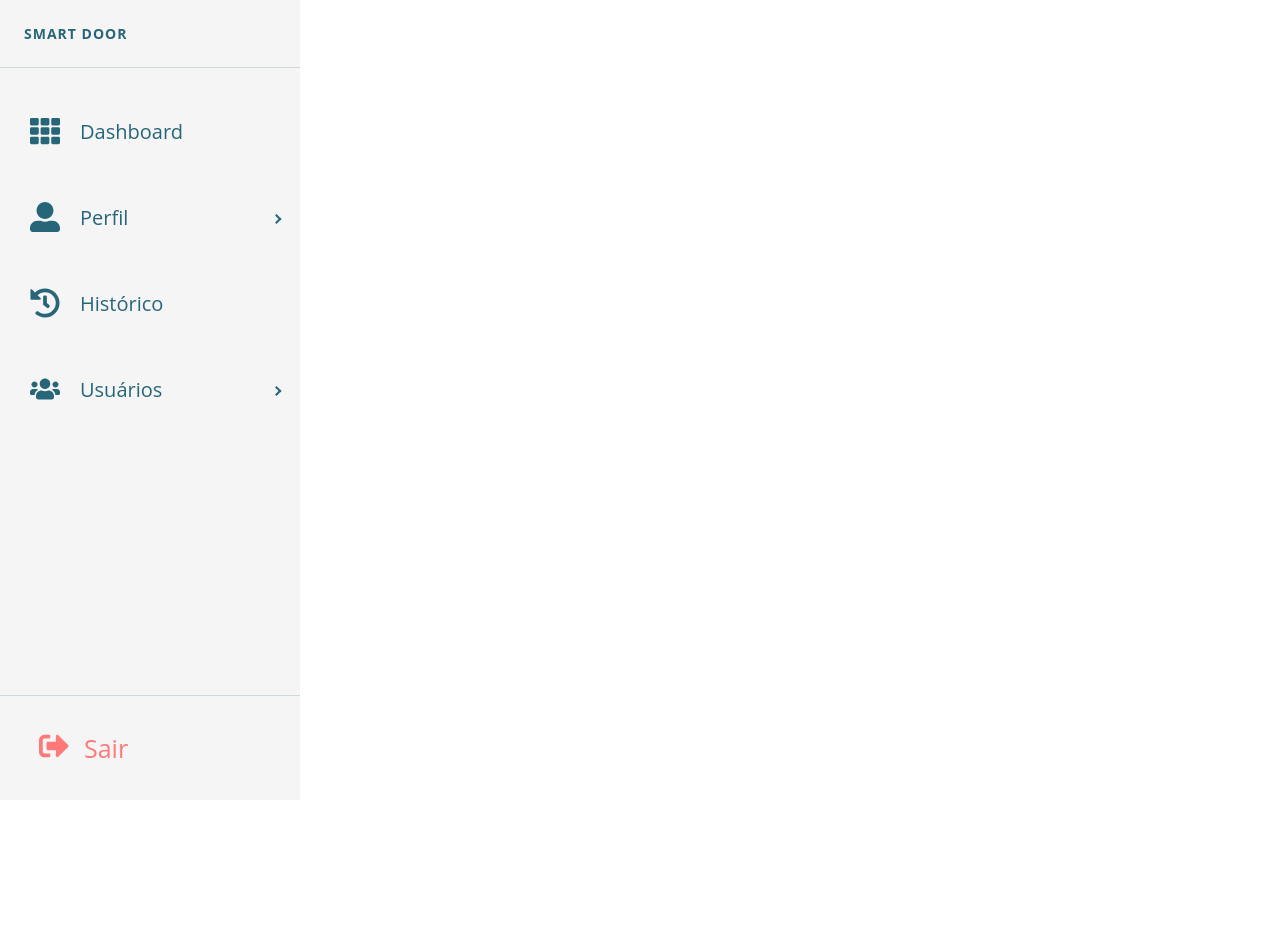
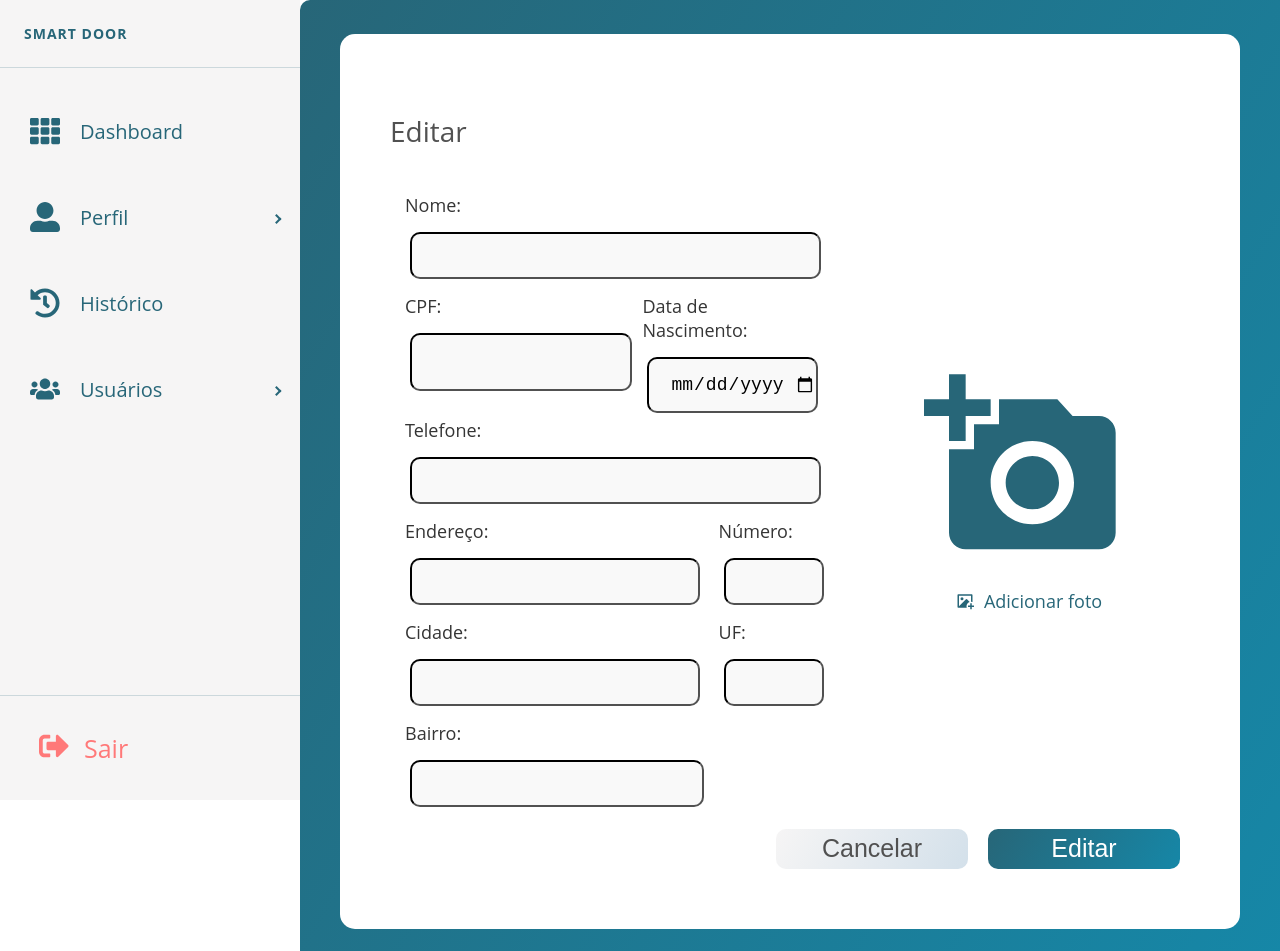
Before and after one commit to PI2-G9/frontend, a React (Create React App) app: page /editar in a window 1280 px wide. Shown: the top 951 px of the page. Before the commit the page ends 800 px from the top, so only its background shows below. Built offline with nearby package versions, Linux system fonts and the light colour scheme.

Commit message:
Add edit screen

```diff
--- a/src/Components/Sidebar/index.js
+++ b/src/Components/Sidebar/index.js
@@ -47,7 +47,7 @@ const Sidebar = () => {
             icon={<FaUserAlt size={30}/>}
             title="Perfil">
             <MenuItem style={subMenuItem} >Perfil <Link to="/perfil" /></MenuItem>
-            <MenuItem style={subMenuItem} >Editar perfil</MenuItem>
+            <MenuItem style={subMenuItem} >Editar perfil<Link to="/editar" /></MenuItem>
           </SubMenu>
           <MenuItem
             style={menuItem}
--- a/src/Routes/index.js
+++ b/src/Routes/index.js
@@ -3,6 +3,7 @@ import { Route, Switch } from "react-router-dom";
 import Dashboard from '../pages/Dashboard';
 import Profile from '../pages/Profile';
 import Login from '../pages/Login';
+import EditUser from '../pages/EditUser';
 import RegisterUser from '../pages/RegisterUser';
 import Sidebar from '../Components/Sidebar';
 
@@ -16,6 +17,7 @@ const Routes = () => {
         <Route path="/" exact component={Dashboard}></Route>
         <Route path="/perfil" exact component={Profile}></Route>
         <Route path="/cadastro" exact component={RegisterUser}></Route>
+        <Route path="/editar" exact component={EditUser}></Route>
       </div>
     </Switch>
   )
--- /dev/null
+++ b/src/pages/EditUser/index.js
@@ -0,0 +1,86 @@
+import React from 'react';
+import Style from './style';
+import { MdAddAPhoto } from "react-icons/md";
+import { RiImageAddFill } from "react-icons/ri";
+
+const EditUser = () => {
+
+  return (
+    <div style={Style.container}>
+      <div style={Style.card}>
+        <div style={{ display: 'flex', flex: 1, flexDirection: 'column' }}>
+          <div style={{ display: 'flex' }}>
+            <p style={{ fontSize: 28, color: '#515151' }}>Editar</p>
+          </div>
+          <div style={{ display: 'flex', flex: 1, flexDirection: 'row' }}>
+            <div style={{ display: 'flex', flexDirection: 'column', width: "60%" }}>
+              <div style={{ margin: 10 }}>
+                <p style={{ fontSize: 18, margin: 5 }}>Nome:</p>
+                <input style={Style.input} />
+              </div>
+              <div style={{ display: 'flex', flexDirection: 'row', margin: 10 }}>
+                <div style={{ width: '53%' }}>
+                  <p style={{ fontSize: 18, margin: 5 }}>CPF:</p>
+                  <input style={Style.input} />
+                </div>
+                <div style={{ width: '41%' }}>
+                  <p style={{ fontSize: 18, margin: 5 }}>Data de Nascimento:</p>
+                  <input style={Style.input}
+                    placeholder="01/01/1999"
+                    type="date"
+                  />
+                </div>
+              </div>
+              <div style={{ margin: 10 }}>
+                <p style={{ fontSize: 18, margin: 5 }}>Telefone:</p>
+                <input style={Style.input} />
+              </div>
+              <div style={{ display: 'flex', flexDirection: 'row', margin: 10 }}>
+                <div style={{ width: "70%" }}>
+                  <p style={{ fontSize: 18, margin: 5 }}>Endereço:</p>
+                  <input style={Style.input} />
+                </div>
+                <div style={{ width: "23%" }}>
+                  <p style={{ fontSize: 18, margin: 5 }}>Número:</p>
+                  <input style={Style.input} />
+                </div>
+              </div>
+              <div style={{ display: 'flex', flexDirection: 'row', margin: 10 }}>
+                <div style={{ width: "70%" }}>
+                  <p style={{ fontSize: 18, margin: 5 }}>Cidade:</p>
+                  <input style={Style.input} />
+                </div>
+                <div style={{ width: "23%" }}>
+                  <p style={{ fontSize: 18, margin: 5 }}>UF:</p>
+                  <input style={Style.input} />
+                </div>
+              </div>
+              <div style={{ width: "68%", margin: 10 }}>
+                <p style={{ fontSize: 18, margin: 5 }}>Bairro:</p>
+                <input style={Style.input} />
+              </div>
+            </div>
+            <div style={{ display: 'flex', margin: 10, justifyContent: 'center', alignItems: 'center', width: '40%', flexDirection: 'column' }}>
+              <div>
+                <MdAddAPhoto style={{ fontSize: 200, color: '#276678' }} />
+              </div>
+              <div style={{ display: 'flex', flexDirection: 'row', justifyContent: 'center', alignItems: 'center' }}>
+                <RiImageAddFill style={{ color: '#276678', fontSize: 18, margin: 10 }} />
+                <p style={{ color: '#276678', fontSize: 18 }}>Adicionar foto</p>
+              </div>
+            </div>
+          </div>
+          <div style={{ display: 'flex', flexDirection: 'row', justifyContent: 'flex-end', alignItems: 'center' }}>
+            <button style={Style.secondaryButton}>
+              Cancelar
+            </button>
+            <button style={Style.primaryButton}>
+              Editar
+            </button>
+          </div>
+        </div>
+      </div>
+    </div>
+  )
+}
+export default EditUser;
--- /dev/null
+++ b/src/pages/EditUser/style.js
@@ -0,0 +1,53 @@
+const Style = {
+  container: {
+    display: 'flex',
+    flex: 1,
+    borderRadius: '10px 0px 0px 10px',
+    background: `linear-gradient(120deg, #276678, #1687A7)`,
+    padding: 40,
+    justifyContent: 'center',
+    alignItems: 'center'
+  },
+  primaryButton: {
+    backgroundImage: 'linear-gradient(120deg, #276678, #1687A7)',
+    color: 'white',
+    width: '15vw',
+    height: 40,
+    borderRadius: 10,
+    fontSize: 25,
+    margin: 10,
+    border: 'none',
+  },
+  secondaryButton: {
+    backgroundImage: 'linear-gradient(120deg, #F6F5F5, #D3E0EA)',
+    color: '#515151',
+    width: '15vw',
+    height: 40,
+    borderRadius: 10,
+    fontSize: 25,
+    margin: 10,
+    border: 'none',
+  },
+  input: {
+    width: '90%',
+    height: '50%',
+    margin: 10,
+    borderRadius: 10,
+    fontSize: 18,
+    textIndent: 10,
+    outline: 'none',
+    backgroundColor: '#F9F9F9',
+    borderColor: '#515151'
+  },
+  card:{
+    display: 'flex',
+    width: '90%', height: '90%',
+    backgroundColor: 'white',
+    flexDirection: 'column',
+    borderRadius: 15,
+    padding: 50
+  }
+
+}
+
+export default Style;
```
